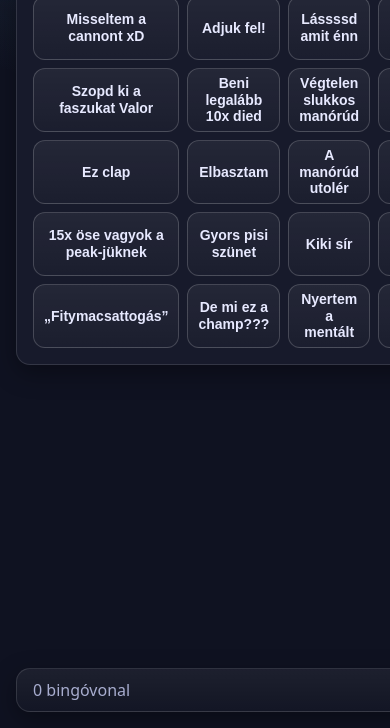
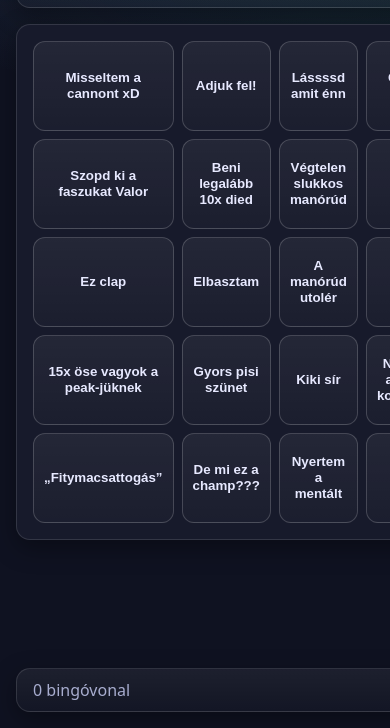
Before and after one commit to Jani-codee/lolbingo, a plain HTML site: page index.html in a window 390 px wide. Shown: the part 116-844 px from the top of the page. Drawn offline with Linux system fonts and the light colour scheme.

Commit message:
Update style.css

```diff
--- a/style.css
+++ b/style.css
@@ -128,24 +128,3 @@ dialog::backdrop{ background: rgba(0,0,0,.5); }
 @media (max-width: 900px){
   .cell{ min-height: 90px; }
 }
-
-
-/* Dinamikus cellamagasság változók (JS tölti ki) */
-:root{
-  --cell-h: 64px;
-  --cell-fs: 14px;
-}
-
-/* Mobil: a cellák pontosan kitöltik a rendelkezésre álló magasságot */
-@media (max-width: 600px){
-  .cell{
-    height: var(--cell-h);
-    min-height: 0;
-    font-size: var(--cell-fs);
-    display: flex;
-    align-items: center;
-    justify-content: center;
-    text-align: center;
-  }
-  .app-header h1{ display:none; }
-}
```
